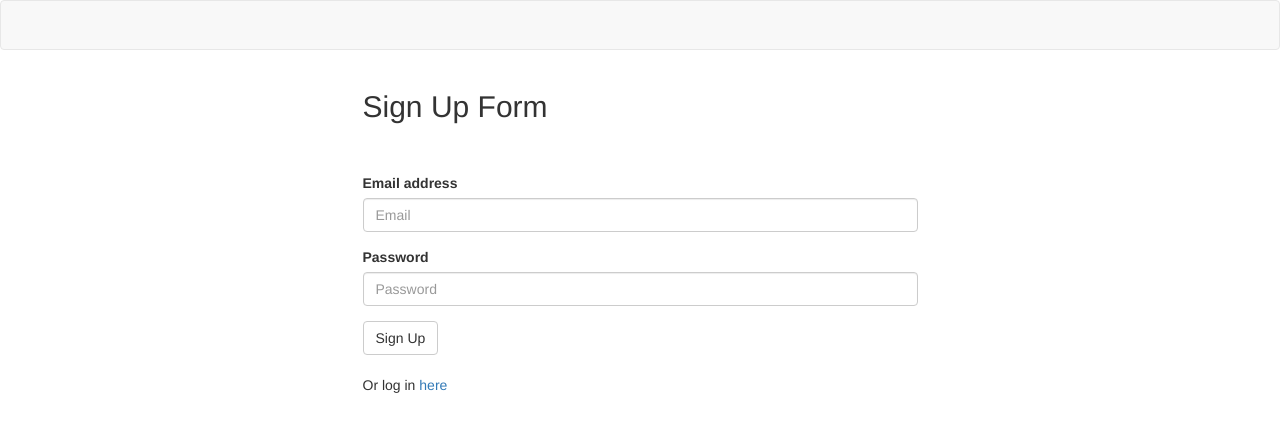
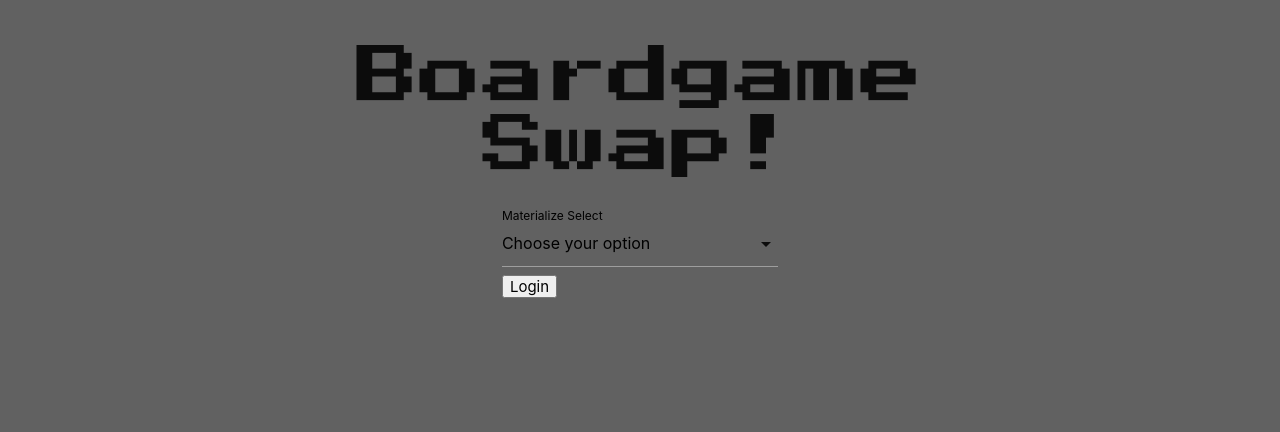
Before and after one commit to TBD-bepatient/Project-2-repo-2, a Node server app: page / in a window 1280 px wide. Shown: the top 432 px of the page. Run offline with Node 20, Linux system fonts and the light colour scheme; some libraries are stand-ins or nearby versions.

Commit message:
added the views structure but realized I can't see what it looks like by opening it up in a browser so I started making the HTML outlines that we can easily turn into handlebars files once finished. So far I have placeholders for the index (login) page and member page. I still need to finish the search/add section and add a place for requested trades at the bottom. Next the catalog page needs to be created.

```diff
--- /dev/null
+++ b/public/index.html
@@ -0,0 +1,46 @@
+<!DOCTYPE html>
+<html lang="en">
+
+<head>
+    <meta charset="UTF-8">
+    <title>Boardgame Swap</title>
+    <script src="https://code.jquery.com/jquery.js"></script>
+    <link rel="stylesheet" href="https://cdnjs.cloudflare.com/ajax/libs/materialize/1.0.0/css/materialize.min.css">
+    <script src="https://cdnjs.cloudflare.com/ajax/libs/materialize/1.0.0/js/materialize.min.js"></script>
+    <link rel="shortcut icon" href="img/knight outline.png" type="image/x-icon">
+    <link href="https://fonts.googleapis.com/css2?family=Luckiest+Guy&family=Press+Start+2P&display=swap"
+        rel="stylesheet">
+    <link rel="stylesheet" href="stylesheets/style.css">
+</head>
+
+<body class="grey darken-2">
+    <div class="container">
+
+        <h1 class="gametext center">Boardgame Swap!</h1>
+
+        <div class="row">
+            <form>
+                <div class="col l4 m0 s0"></div>
+                <div class="input-field col l4 m12 s12">
+                    <select>
+                        <option value="" disabled selected>Choose your option</option>
+                        <option id="1">Option 1</option>
+                        <option id="2">Option 2</option>
+                        <option id="3">Option 3</option>
+                    </select>
+                    <label class="black-text">Materialize Select</label>
+                    <button>Login</button>
+                </div>
+                <div class="col l4 m0 s0"></div>
+            </form>
+        </div>
+
+    </div>
+    <script>
+        $(document).ready(function () {
+            $('select').formSelect();
+        });
+    </script>
+</body>
+
+</html>
--- a/public/signup.html
+++ /dev/null
@@ -1,49 +0,0 @@
-<!DOCTYPE html>
-<html lang="en">
-
-<head>
-  <title>Passport Authentication</title>
-  <meta charset="UTF-8">
-  <meta name="viewport" content="width=device-width, initial-scale=1">
-  <link rel="stylesheet" href="https://maxcdn.bootstrapcdn.com/bootswatch/3.3.7/lumen/bootstrap.min.css">
-  <link href="stylesheets/style.css" rel="stylesheet">
-</head>
-
-<body>
-  <nav class="navbar navbar-default">
-    <div class="container-fluid">
-      <div class="navbar-header">
-      </div>
-    </div>
-  </nav>
-  <div class="container">
-    <div class="row">
-      <div class="col-md-6 col-md-offset-3">
-        <h2>Sign Up Form</h2>
-        <form class="signup">
-          <div class="form-group">
-            <label for="exampleInputEmail1">Email address</label>
-            <input type="email" class="form-control" id="email-input" placeholder="Email">
-          </div>
-          <div class="form-group">
-            <label for="exampleInputPassword1">Password</label>
-            <input type="password" class="form-control" id="password-input" placeholder="Password">
-          </div>
-          <div style="display: none" id="alert" class="alert alert-danger" role="alert">
-            <span class="glyphicon glyphicon-exclamation-sign" aria-hidden="true"></span>
-            <span class="sr-only">Error:</span> <span class="msg"></span>
-          </div>
-          <button type="submit" class="btn btn-default">Sign Up</button>
-        </form>
-        <br />
-        <p>Or log in <a href="/login">here</a></p>
-      </div>
-    </div>
-  </div>
-
-  <script src="https://cdnjs.cloudflare.com/ajax/libs/jquery/3.2.1/jquery.min.js"></script>
-  <script type="text/javascript" src="js/signup.js"></script>
-
-</body>
-
-</html>
--- a/public/stylesheets/style.css
+++ b/public/stylesheets/style.css
@@ -1,4 +1,3 @@
-form.signup,
-form.login {
-  margin-top: 50px;
+.gametext {
+    font-family: 'Press Start 2P', cursive;
 }
```
Also changed, not shown: public/login.html (deleted, +0 -45 lines), public/members.html (deleted, +0 -35 lines), public/user.html (added, +59 -0 lines), views/layouts/main.handlebars (added, +15 -0 lines), public/img/knight outline.png (added), views/index.handlebars (added).
